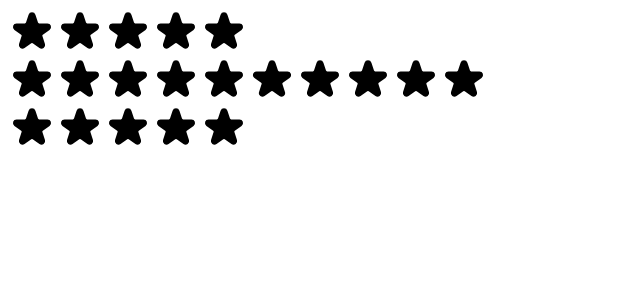
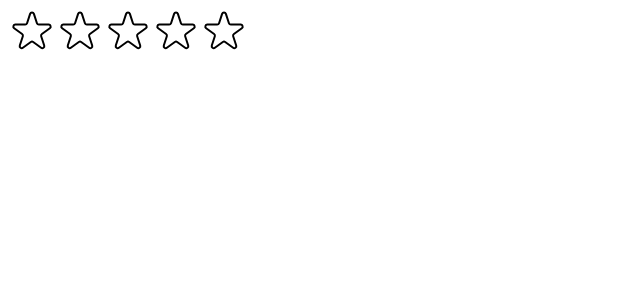
Before and after one commit to White-Bunny-With-Black-Eyes/ultimate-react-course, a React (Vite) app: page / in a window 1280 px wide. Shown: the top 300 px of the page, without its empty margins (0-640 px from the left). Built offline with nearby package versions, Linux system fonts and the light colour scheme.

Commit message:
create star rating

```diff
--- a/src/StarRating.tsx
+++ b/src/StarRating.tsx
@@ -19,13 +19,21 @@ const textStyle = {
   margin: '0',
 };
 
+interface StarProp {
+  full: boolean;
+  onRate: () => void;
+}
 const StarRating: React.FC<StarRatingProps> = ({ maxRating = 5 }) => {
   const [rating, setRating] = useState<number>(0);
+
+  const handleRating = (rating: number) => {
+    setRating(rating);
+  };
   return (
     <div style={containerStyle}>
       <div style={starContainerStyle}>
         {Array.from({ length: maxRating }, (__, i) => (
-          <Star key={i} />
+          <Star key={i} onRate={() => handleRating(i + 1)} full={rating >= i + 1} />
         ))}
       </div>
       <p style={textStyle}>{rating || ''}</p>
@@ -40,9 +48,10 @@ const starStyle = {
   cursor: 'pointer',
 };
 
-const Star = () => {
+const Star: React.FC<StarProp> = ({ onRate, full }) => {
   return (
-    <span role='button' style={starStyle}>
+    <span role='button' style={starStyle} onClick={onRate}>
+      {full ? (
         <svg
           xmlns='http://www.w3.org/2000/svg'
           viewBox='0 0 20 20'
@@ -51,6 +60,21 @@ const Star = () => {
         >
           <path d='M9.049 2.927c.3-.921 1.603-.921 1.902 0l1.07 3.292a1 1 0 00.95.69h3.462c.969 0 1.371 1.24.588 1.81l-2.8 2.034a1 1 0 00-.364 1.118l1.07 3.292c.3.921-.755 1.688-1.54 1.118l-2.8-2.034a1 1 0 00-1.175 0l-2.8 2.034c-.784.57-1.838-.197-1.539-1.118l1.07-3.292a1 1 0 00-.364-1.118L2.98 8.72c-.783-.57-.38-1.81.588-1.81h3.461a1 1 0 00.951-.69l1.07-3.292z' />
         </svg>
+      ) : (
+        <svg
+          xmlns='http://www.w3.org/2000/svg'
+          fill='none'
+          viewBox='0 0 24 24'
+          stroke='#000'
+        >
+          <path
+            strokeLinecap='round'
+            strokeLinejoin='round'
+            strokeWidth='{2}'
+            d='M11.049 2.927c.3-.921 1.603-.921 1.902 0l1.519 4.674a1 1 0 00.95.69h4.915c.969 0 1.371 1.24.588 1.81l-3.976 2.888a1 1 0 00-.363 1.118l1.518 4.674c.3.922-.755 1.688-1.538 1.118l-3.976-2.888a1 1 0 00-1.176 0l-3.976 2.888c-.783.57-1.838-.197-1.538-1.118l1.518-4.674a1 1 0 00-.363-1.118l-3.976-2.888c-.784-.57-.38-1.81.588-1.81h4.914a1 1 0 00.951-.69l1.519-4.674z'
+          />
+        </svg>
+      )}
     </span>
   );
 };
@@ -63,19 +87,7 @@ FULL STAR
 
 EMPTY STAR
 
-<svg
-  xmlns="http://www.w3.org/2000/svg"
-  fill="none"
-  viewBox="0 0 24 24"
-  stroke="#000"
->
-  <path
-    strokeLinecap="round"
-    strokeLinejoin="round"
-    strokeWidth="{2}"
-    d="M11.049 2.927c.3-.921 1.603-.921 1.902 0l1.519 4.674a1 1 0 00.95.69h4.915c.969 0 1.371 1.24.588 1.81l-3.976 2.888a1 1 0 00-.363 1.118l1.518 4.674c.3.922-.755 1.688-1.538 1.118l-3.976-2.888a1 1 0 00-1.176 0l-3.976 2.888c-.783.57-1.838-.197-1.538-1.118l1.518-4.674a1 1 0 00-.363-1.118l-3.976-2.888c-.784-.57-.38-1.81.588-1.81h4.914a1 1 0 00.951-.69l1.519-4.674z"
-  />
-</svg>
+
 
 */
 
--- a/src/main.tsx
+++ b/src/main.tsx
@@ -12,8 +12,6 @@ const root = createRoot(el!);
 root.render(
   <StrictMode>
     {/* <App /> */}
-    <StarRating maxRating={5} />
-    <StarRating maxRating={10} />
     <StarRating />
   </StrictMode>
 );
```
Lines whose indentation alone changed are shown as unchanged.
